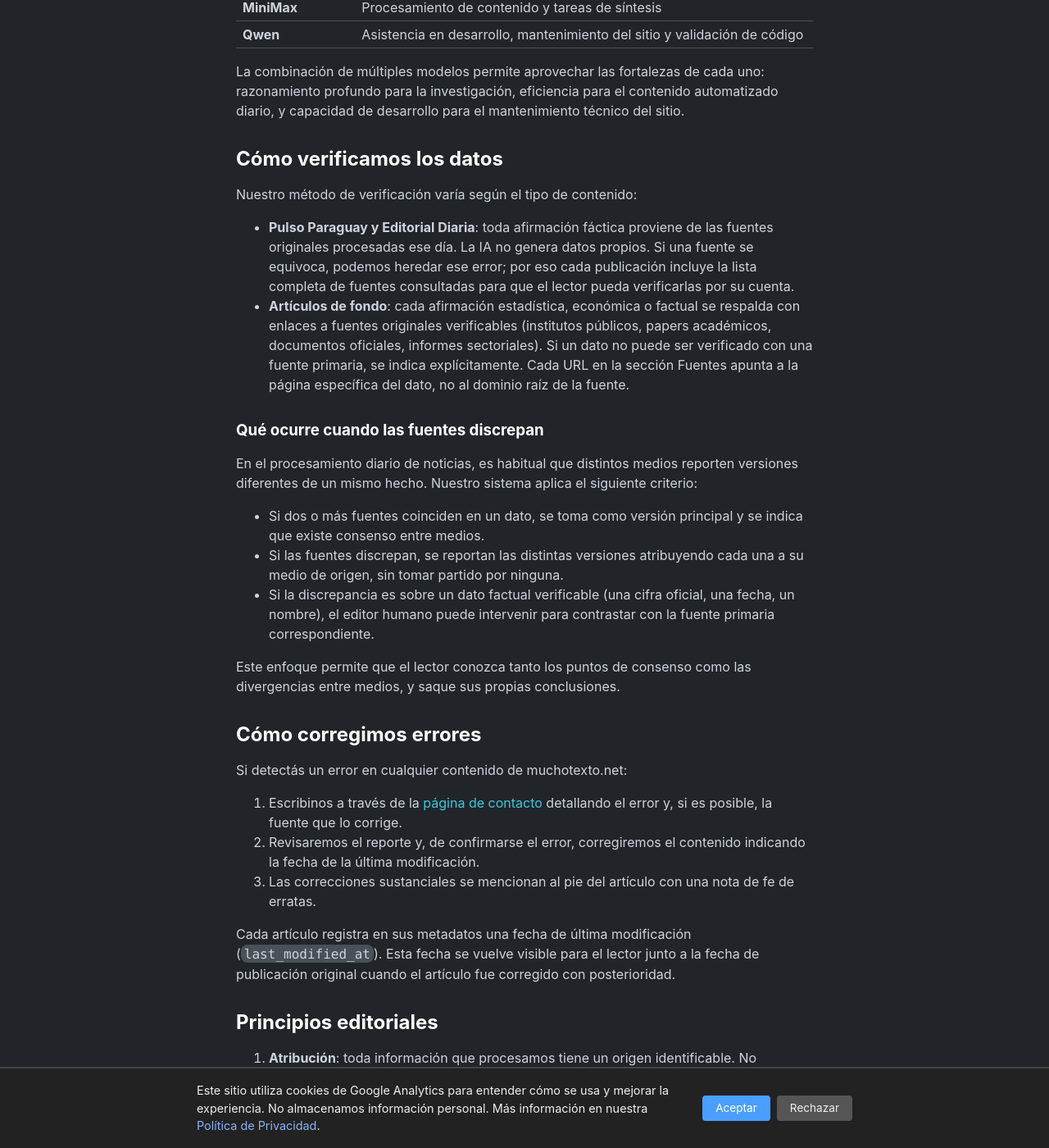
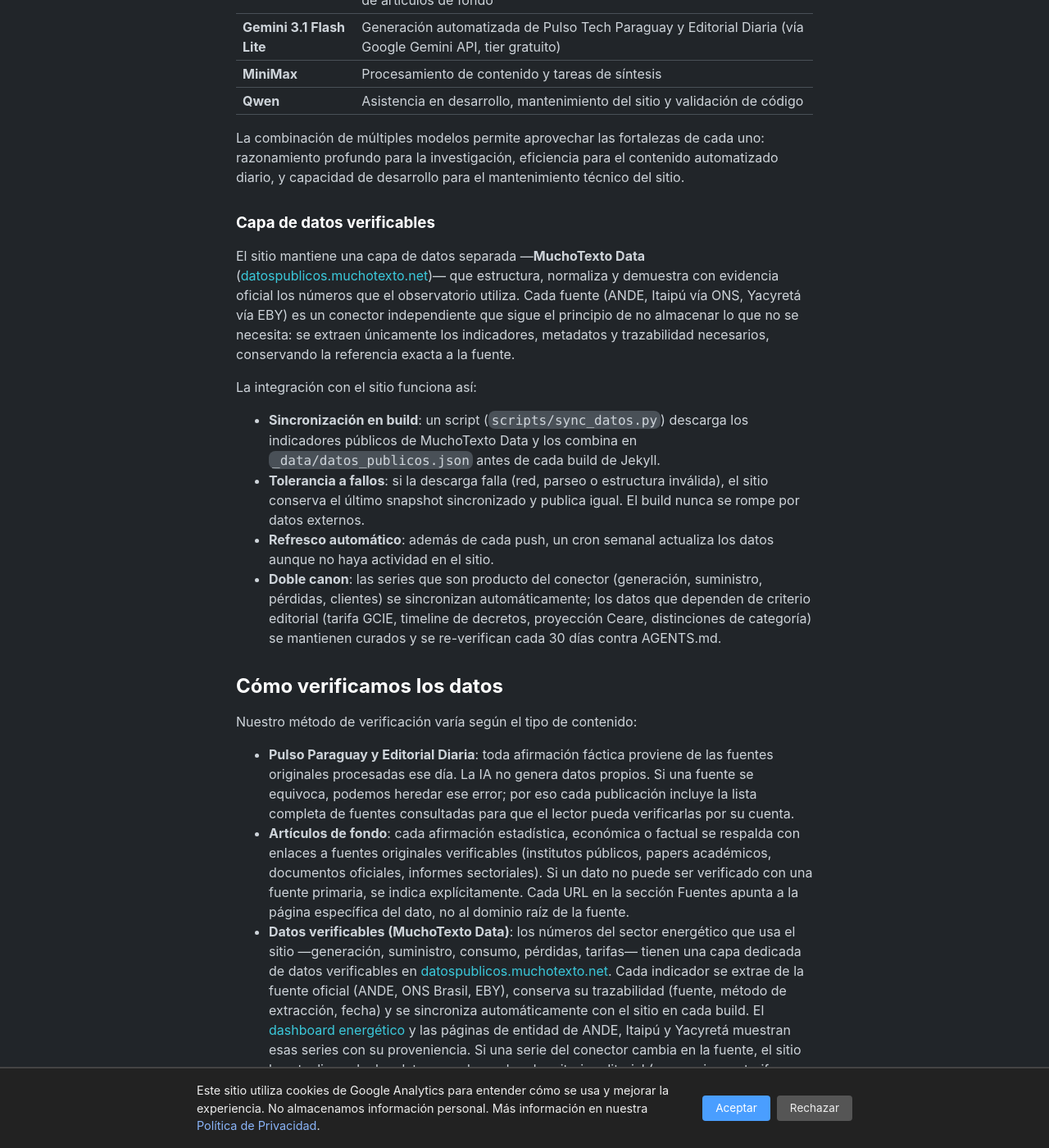
Before and after one commit to miravosqueinteresante/muchotexto.net, a Jekyll site: the page built from como-trabajamos.markdown, in a window 1280 px wide and 1400 px high, scrolled down 6647 px. Shown: the whole window at 82% size. Built offline with Jekyll 4.4.1, drawn with Linux system fonts in a browser that asks for light colours; some of the changed text lies outside the part shown.

Commit message:
docs: Cómo trabajamos + capa de datos verificables (MuchoTexto Data) - integración en 4 fases, sincronización en build, doble canon

```diff
--- a/como-trabajamos.markdown
+++ b/como-trabajamos.markdown
@@ -41,6 +41,7 @@
 | FAQ automática | Editor humano | Preguntas y respuestas derivadas del texto del artículo publicado |
 | Investigación con agentes | Editor humano | Los hallazgos se sintetizan; nunca se copian textualmente sin verificación |
 | Fact-check | Editor humano | Verificación en dos capas: datos factuales + claims de atribución (se abre el texto completo de la fuente para comprobar qué concluye realmente) |
+| Capa de datos (MuchoTexto Data) | Editor humano | Los indicadores energéticos se sincronizan automáticamente desde la capa de datos verificables en cada build; el editor re-verifica el canon editorial cada 30 días |
 
 **Usos prohibidos:**
 
@@ -128,12 +129,24 @@
 
 La combinación de múltiples modelos permite aprovechar las fortalezas de cada uno: razonamiento profundo para la investigación, eficiencia para el contenido automatizado diario, y capacidad de desarrollo para el mantenimiento técnico del sitio.
 
+### Capa de datos verificables
+
+El sitio mantiene una capa de datos separada —**MuchoTexto Data** ([datospublicos.muchotexto.net](https://datospublicos.muchotexto.net/))— que estructura, normaliza y demuestra con evidencia oficial los números que el observatorio utiliza. Cada fuente (ANDE, Itaipú vía ONS, Yacyretá vía EBY) es un conector independiente que sigue el principio de no almacenar lo que no se necesita: se extraen únicamente los indicadores, metadatos y trazabilidad necesarios, conservando la referencia exacta a la fuente.
+
+La integración con el sitio funciona así:
+
+- **Sincronización en build**: un script (`scripts/sync_datos.py`) descarga los indicadores públicos de MuchoTexto Data y los combina en `_data/datos_publicos.json` antes de cada build de Jekyll.
+- **Tolerancia a fallos**: si la descarga falla (red, parseo o estructura inválida), el sitio conserva el último snapshot sincronizado y publica igual. El build nunca se rompe por datos externos.
+- **Refresco automático**: además de cada push, un cron semanal actualiza los datos aunque no haya actividad en el sitio.
+- **Doble canon**: las series que son producto del conector (generación, suministro, pérdidas, clientes) se sincronizan automáticamente; los datos que dependen de criterio editorial (tarifa GCIE, timeline de decretos, proyección Ceare, distinciones de categoría) se mantienen curados y se re-verifican cada 30 días contra AGENTS.md.
+
 ## Cómo verificamos los datos
 
 Nuestro método de verificación varía según el tipo de contenido:
 
 - **Pulso Paraguay y Editorial Diaria**: toda afirmación fáctica proviene de las fuentes originales procesadas ese día. La IA no genera datos propios. Si una fuente se equivoca, podemos heredar ese error; por eso cada publicación incluye la lista completa de fuentes consultadas para que el lector pueda verificarlas por su cuenta.
 - **Artículos de fondo**: cada afirmación estadística, económica o factual se respalda con enlaces a fuentes originales verificables (institutos públicos, papers académicos, documentos oficiales, informes sectoriales). Si un dato no puede ser verificado con una fuente primaria, se indica explícitamente. Cada URL en la sección Fuentes apunta a la página específica del dato, no al dominio raíz de la fuente.
+- **Datos verificables (MuchoTexto Data)**: los números del sector energético que usa el sitio —generación, suministro, consumo, pérdidas, tarifas— tienen una capa dedicada de datos verificables en [datospublicos.muchotexto.net](https://datospublicos.muchotexto.net/). Cada indicador se extrae de la fuente oficial (ANDE, ONS Brasil, EBY), conserva su trazabilidad (fuente, método de extracción, fecha) y se sincroniza automáticamente con el sitio en cada build. El [dashboard energético](/dashboard-energetico/) y las páginas de entidad de ANDE, Itaipú y Yacyretá muestran esas series con su proveniencia. Si una serie del conector cambia en la fuente, el sitio la actualiza solo; los datos que dependen de criterio editorial (proyecciones, tarifas en revisión, distinciones de categoría) se re-verifican manualmente cada 30 días.
 
 ### Qué ocurre cuando las fuentes discrepan
 
```
Also changed, not shown: other parts of como-trabajamos.markdown (+1 -1 lines).
